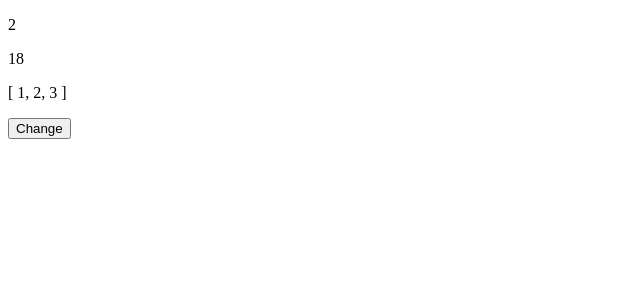
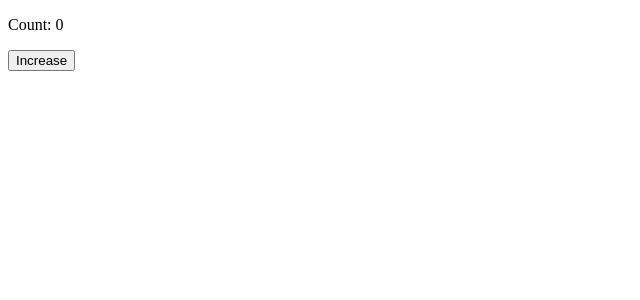
Before and after one commit to 1996Khanh/LearnVueJs, a Vue app: page / in a window 1280 px wide. Shown: the top 300 px of the page, without its empty margins (0-640 px from the left). Built offline with nearby package versions, Linux system fonts and the light colour scheme.

Commit message:
Next tick

```diff
--- a/src/App.vue
+++ b/src/App.vue
@@ -1,24 +1,20 @@
 <script setup>
-import { reactive, ref } from 'vue'
+import { nextTick, ref } from 'vue'
 
-const object = reactive({
-  count: 2,
-  user: {
-    age: 18,
-  },
-  array: [1, 2, 3],
-})
+const count = ref(0)
 
-const change = () => {
-  object.count++
-  object.user.age++
-  object.array.push(0)
+const increase = async () => {
+  count.value++
+  // console.log(document.getElementById('count').innerText)
+
+  await nextTick()
+  console.log(document.getElementById('count').innerText)
 }
 </script>
 
 <template>
-  <p>{{ object.count }}</p>
-  <p>{{ object.user.age }}</p>
-  <p>{{ object.array }}</p>
-  <button @click="change">Change</button>
+  <div>
+    <p id="count">Count: {{ count }}</p>
+    <button @click="increase">Increase</button>
+  </div>
 </template>
```
